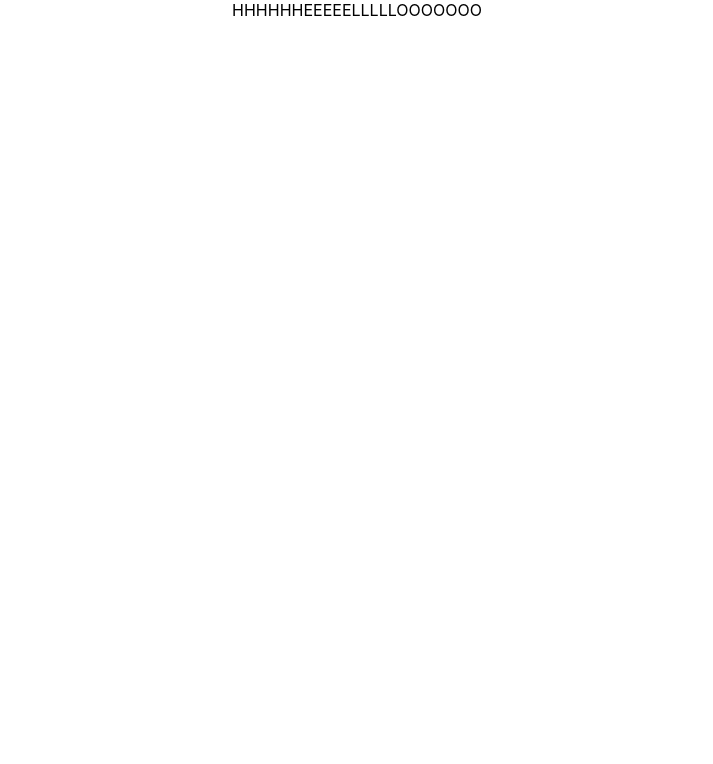
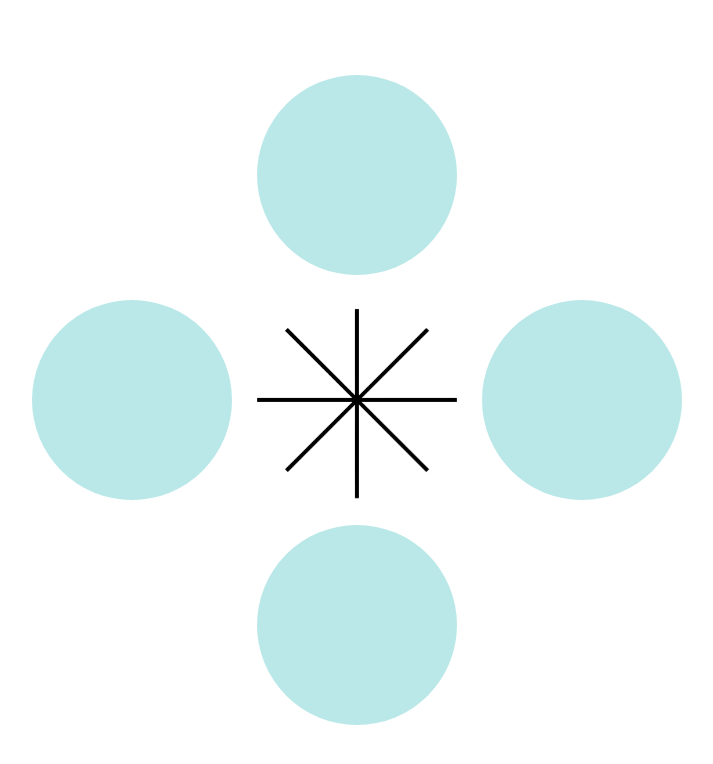
Before and after one commit to Cwang4749/webport, a React (Create React App) app: page / in a window 1280 px wide. Shown: the top 764 px of the page, without its empty margins (283-996 px from the left). Built offline with nearby package versions, Linux system fonts and the light colour scheme.

Commit message:
Added bubbles, asterisk, and asterisk animation

```diff
--- a/src/components/Home.js
+++ b/src/components/Home.js
@@ -1,10 +1,16 @@
 import React from "react";
 import { useNavigate } from "react-router-dom"; // For navigating to different pages
+import asterisk from "../images/asterisk.png"; // center image of home page
+import "./styles/Home.css"; // css for home page
 
 function Home() {
     return(
         <div>
-            <a>HHHHHHEEEEELLLLLOOOOOOO</a>
+            <span className="bubble" id="aboutme"></span>
+            <span className="bubble" id="portfolio"></span>
+            <span className="bubble" id="contact"></span>
+            <span className="bubble" id="experiences"></span>
+            <img className="asterisk" src={asterisk} />
         </div>
     );
 }
--- /dev/null
+++ b/src/components/styles/Home.css
@@ -0,0 +1,66 @@
+:root {
+    --time: 99999s;
+}
+
+.asterisk {
+    width: 25vh;
+    height: 25vh;
+    position: absolute;
+    top: 37.5vh;
+    left: calc(50vw - 12.5vh);
+    animation: spin 6s infinite linear;
+    animation-play-state: paused;
+}
+
+.asterisk:hover {
+    animation-play-state: running;
+}
+
+@keyframes spin {
+    from {
+        transform: rotate(0deg);
+    }
+    to {
+        transform: rotate(360deg);
+    }
+}
+
+.bubble {
+    height: 25vh;
+    width: 25vh;
+    /*background-color: #e3f6f5;*/
+    background-color: #bae8e8;
+    border-radius: 50%;
+    display: block;
+    transition: 1s;
+}
+
+.bubble:hover {
+    border-radius: 0%;
+    transition: 1s;
+    cursor: pointer;
+}
+
+#aboutme {
+    position: absolute;
+    top: 9.375vh;
+    left: calc(50vw - 12.5vh);
+}
+
+#portfolio {
+    position: absolute;
+    top: 37.5vh;
+    right: calc(50vw - 40.625vh);
+}
+
+#contact {
+    position: absolute;
+    bottom: 9.375vh;
+    left: calc(50vw - 12.5vh);
+}
+
+#experiences {
+    position: absolute;
+    top: 37.5vh;
+    left: calc(50vw - 40.625vh);
+}
```
Also changed, not shown: src/images/asterisk.png (added).
